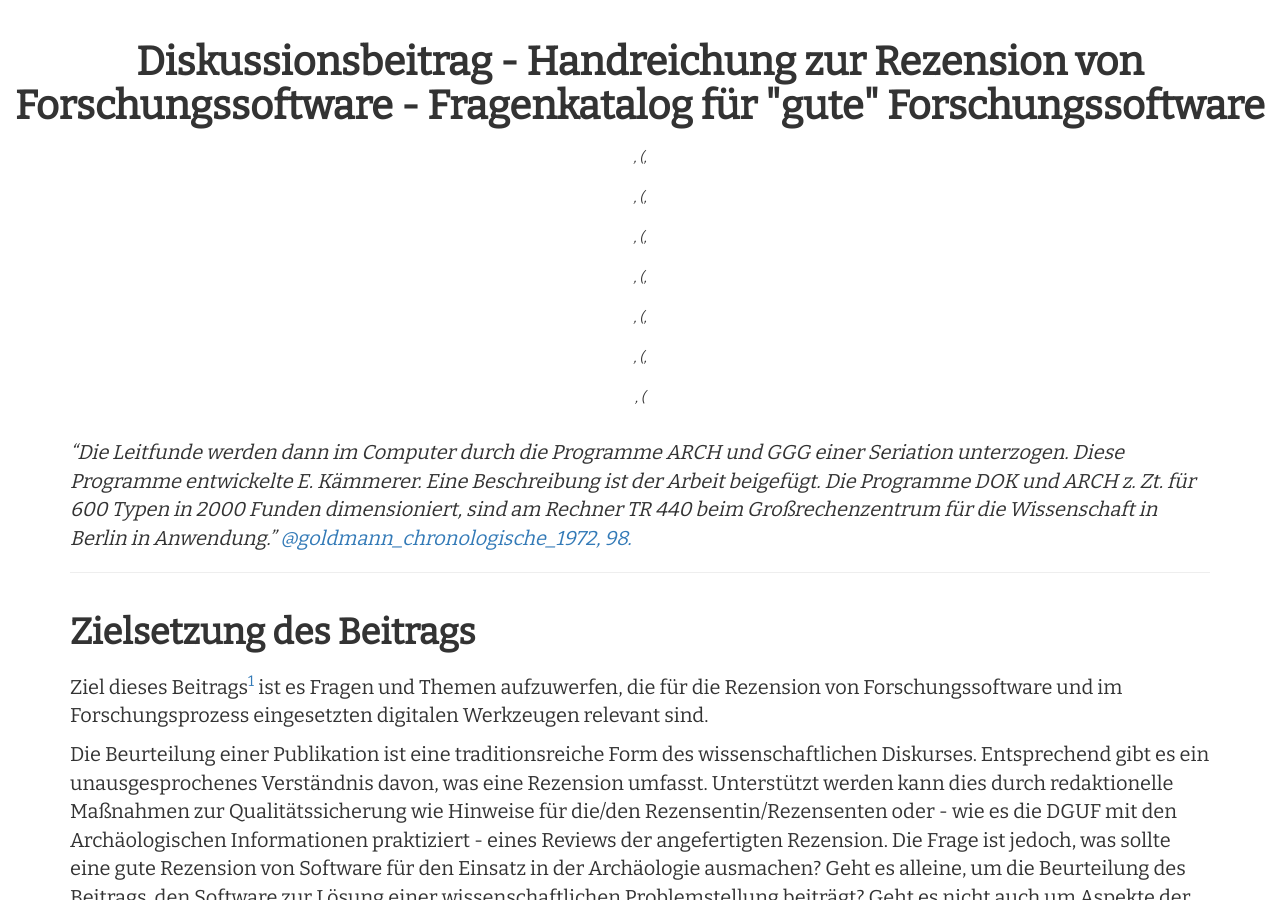
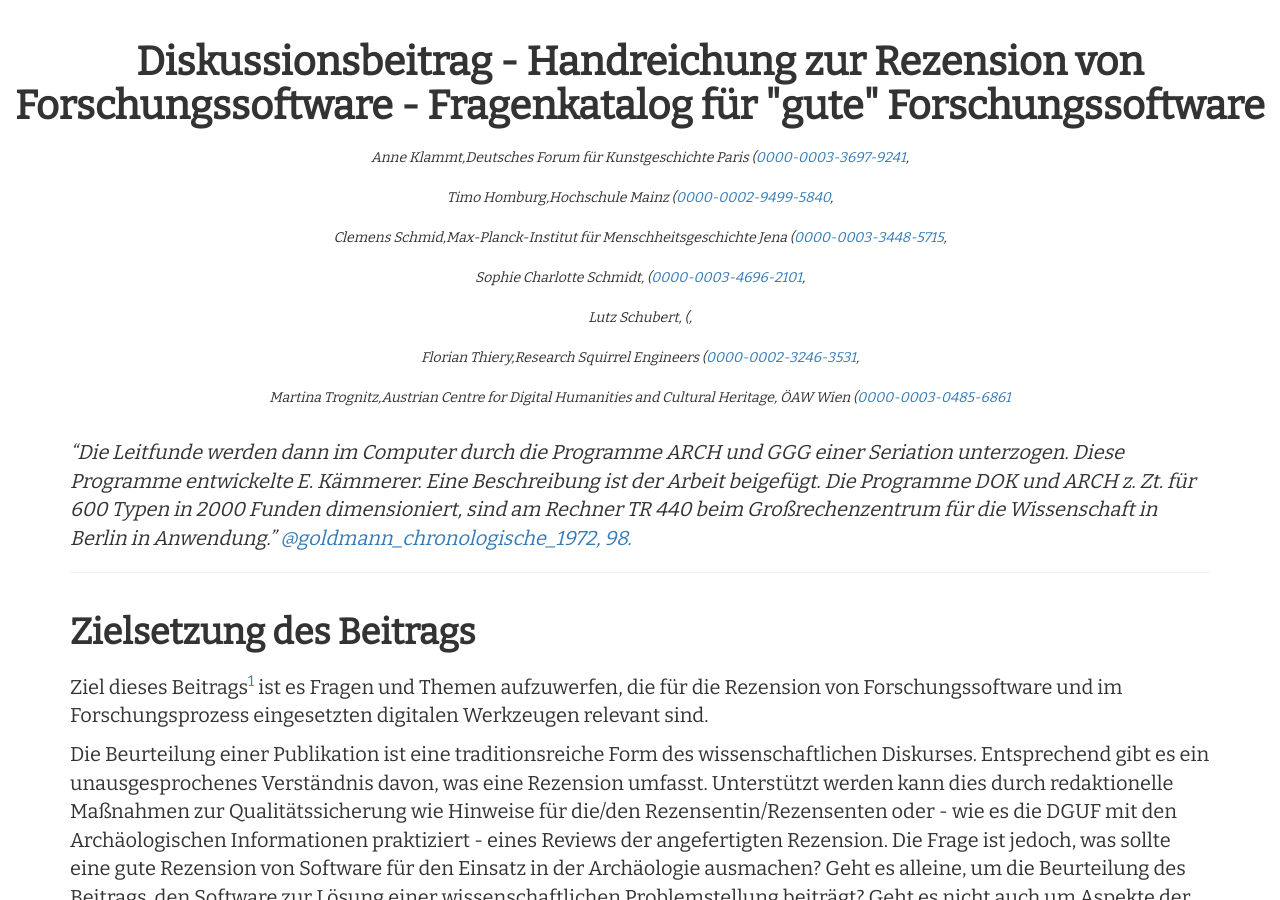
Before and after one commit to Research-Squirrel-Engineers/Impuls_SoftwareRezensionen_DGUF, a Jekyll site: the page built from Draft.md, in a window 1280 px wide and 900 px high. Built offline with Jekyll 4.4.1, drawn with Linux system fonts in a browser that asks for light colours; nearby versions of some CDN libraries; part of the change alters nothing that is shown.

Commit message:
Update Draft.md

```diff
--- a/Draft.md
+++ b/Draft.md
@@ -3,34 +3,34 @@ title: Diskussionsbeitrag - Handreichung zur Rezension von Forschungssoftware -
 
 layout: draft
 author:
-  - anneklammt:
-    - name: Anne Klammt
-    - affiliation: Deutsches Forum für Kunstgeschichte Paris
-    - orcid: 0000-0003-3697-9241
-  - timohomburg:
-    - name: Timo Homburg
-    - affiliation: Hochschule Mainz
-    - orcid: 0000-0002-9499-5840
-  - clemensschmid:
-    - name: Clemens Schmid
-    - affiliation: Max-Planck-Institut für Menschheitsgeschichte Jena
-    - orcid: 0000-0003-3448-5715
-  - sophiecharlotteschmidt:
-    - name: Sophie Charlotte Schmidt
-    - affiliation:
-    - orcid: 0000-0003-4696-2101
-  - lutzschubert:
-    - name: Lutz Schubert
-    - affiliation:
-    - orcid:
-  - florianthiery:
-    - name: Florian Thiery
-    - affiliation: Research Squirrel Engineers
-    - orcid: 0000-0002-3246-3531
-  - martinatrognitz:
-    - name: Martina Trognitz
-    - affiliation: Austrian Centre for Digital Humanities and Cultural Heritage, ÖAW Wien
-    - orcid: 0000-0003-0485-6861
+  -
+    name: Anne Klammt
+    affiliation: Deutsches Forum für Kunstgeschichte Paris
+    orcid: 0000-0003-3697-9241
+  -
+    name: Timo Homburg
+    affiliation: Hochschule Mainz
+    orcid: 0000-0002-9499-5840
+  -
+    name: Clemens Schmid
+    affiliation: Max-Planck-Institut für Menschheitsgeschichte Jena
+    orcid: 0000-0003-3448-5715
+  -
+    name: Sophie Charlotte Schmidt
+    affiliation:
+    orcid: 0000-0003-4696-2101
+  -
+    name: Lutz Schubert
+    affiliation:
+    orcid:
+  -
+    name: Florian Thiery
+    affiliation: Research Squirrel Engineers
+    orcid: 0000-0002-3246-3531
+  -
+    name: Martina Trognitz
+    affiliation: Austrian Centre for Digital Humanities and Cultural Heritage, ÖAW Wien
+    orcid: 0000-0003-0485-6861
 
 bibliography: literatur.bib
 csl: apa-6th-edition.csl
```
